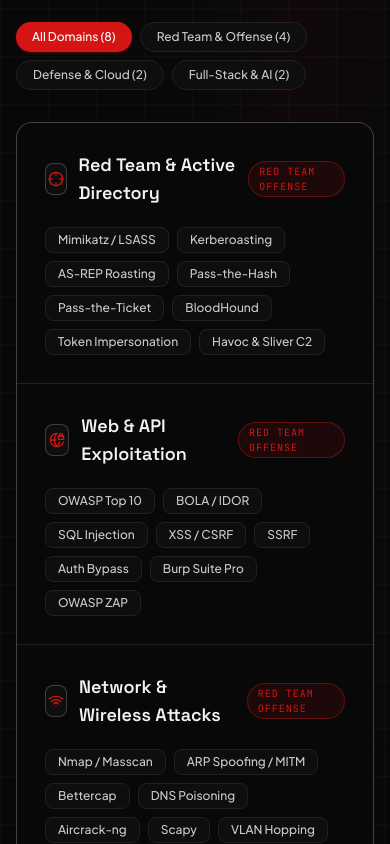
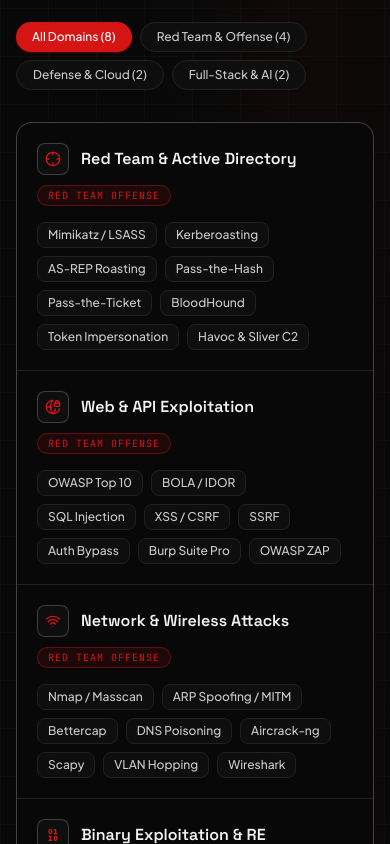
Before and after one commit to nextboxis/giridharank, a React (Vite) app: page / in a window 390 px wide. Shown: the part 4840-5684 px from the top of the page. Built offline with nearby package versions, Linux system fonts and the light colour scheme; no server answers.

Commit message:
feat(mobile,projects): optimize mobile responsiveness & add project problem/solution/use-case rationales (part 1)

```diff
--- a/src/components/Skills.tsx
+++ b/src/components/Skills.tsx
@@ -70,13 +70,13 @@ export function Skills() {
 
       <div className="grid gap-px overflow-hidden rounded-2xl border border-chrome/20 bg-line sm:grid-cols-2">
         {filtered.map((g, i) => (
-          <Reveal key={g.title} delay={(i % 2) * 0.06} className="group bg-bg p-7 transition-colors hover:bg-surface md:p-8">
-            <div className="flex items-center justify-between gap-3">
-              <div className="flex items-center gap-3">
-                <span className="grid h-8 w-8 place-items-center rounded-lg border border-chrome/25 bg-surface">
+          <Reveal key={g.title} delay={(i % 2) * 0.06} className="group min-w-0 bg-bg p-5 transition-colors hover:bg-surface sm:p-7 md:p-8">
+            <div className="flex flex-wrap items-center justify-between gap-2.5">
+              <div className="flex min-w-0 items-center gap-3">
+                <span className="grid h-8 w-8 shrink-0 place-items-center rounded-lg border border-chrome/25 bg-surface">
                   <GroupIcon icon={g.icon} />
                 </span>
-                <h3 className="font-display text-lg font-semibold text-ink">{g.title}</h3>
+                <h3 className="font-display text-base font-semibold text-ink sm:text-lg">{g.title}</h3>
               </div>
               <span
                 className={`rounded-full px-2.5 py-0.5 font-mono text-[10px] uppercase tracking-widest ${
@@ -89,11 +89,11 @@ export function Skills() {
               </span>
             </div>
 
-            <div className="mt-5 flex flex-wrap gap-2">
+            <div className="mt-4 flex flex-wrap gap-2 sm:mt-5">
               {g.items.map((s) => (
                 <span
                   key={s}
-                  className="rounded-lg border border-line bg-surface px-3 py-1 text-xs font-medium text-chrome transition group-hover:border-chrome/40 group-hover:text-ink"
+                  className="rounded-lg border border-line bg-surface px-2.5 py-1 text-xs font-medium text-chrome transition group-hover:border-chrome/40 group-hover:text-ink sm:px-3"
                 >
                   {s}
                 </span>
```
